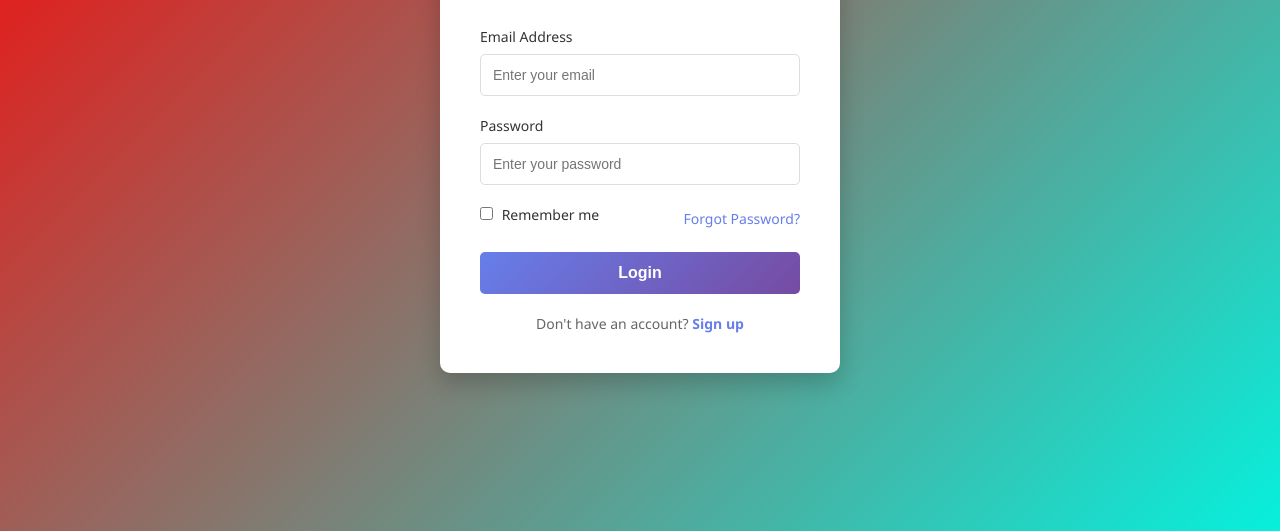
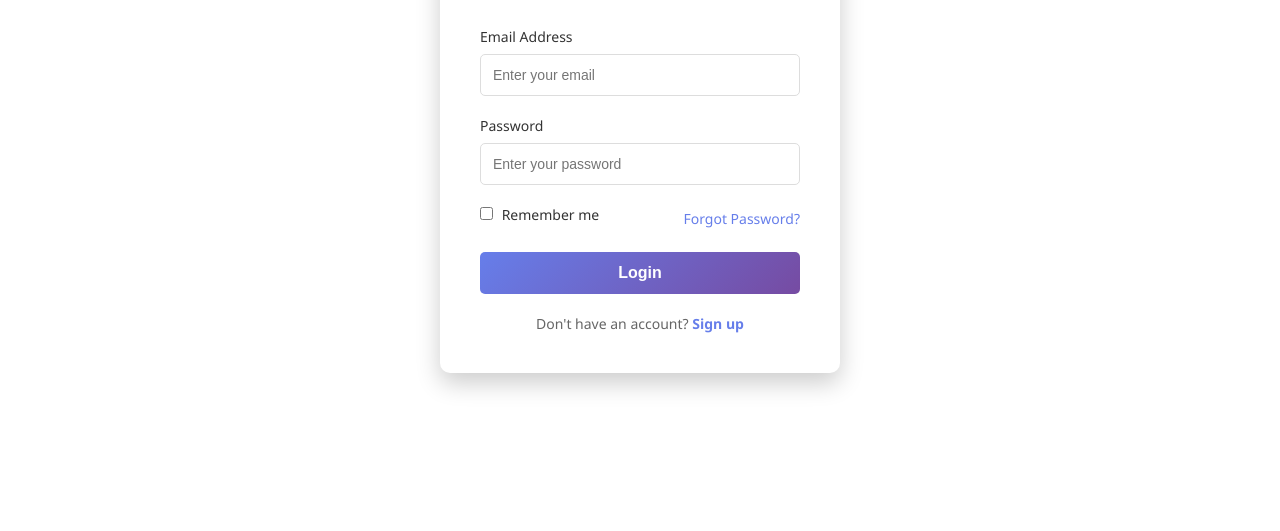
Before and after one commit to YasiruLR/test_git, a plain HTML site: page index.html in a window 1280 px wide. Shown: the part 269-800 px from the top of the page. Drawn offline with Linux system fonts and the light colour scheme.

Commit message:
remove background

```diff
--- a/index.html
+++ b/index.html
@@ -13,7 +13,6 @@
 
         body {
             font-family: 'Segoe UI', Tahoma, Geneva, Verdana, sans-serif;
-            background: linear-gradient(135deg, #ff0303 0%, #06f0dd 100%);
             min-height: 100vh;
             display: flex;
             justify-content: center;
```
